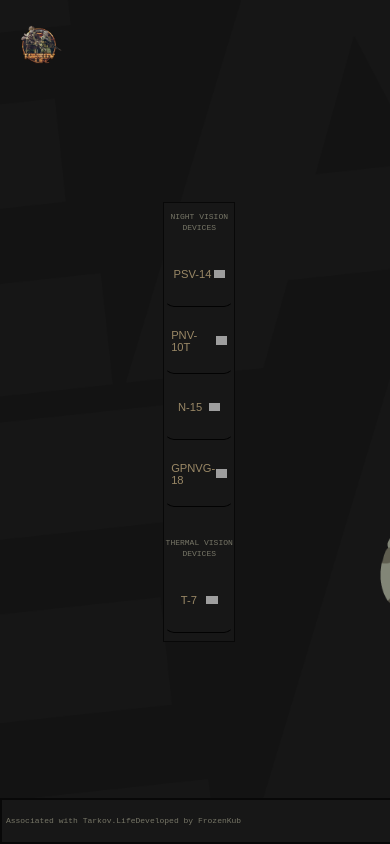
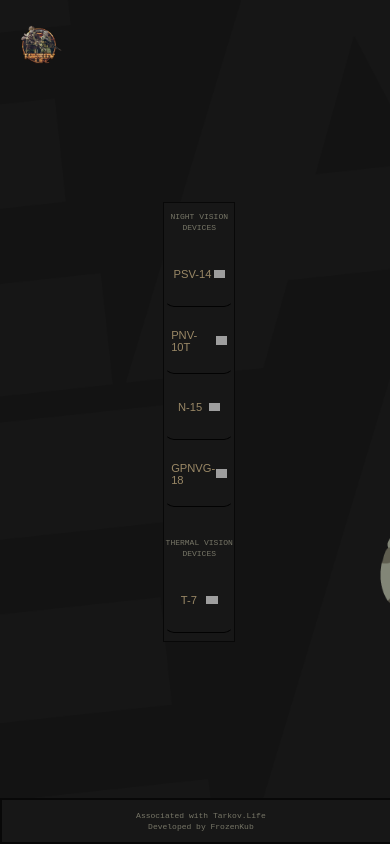
Before and after one commit to FrozenKub/Tarkov_life, a React (Create React App) app: page / in a window 390 px wide. Built offline with nearby package versions, Linux system fonts and the light colour scheme; grey boxes are pictures that could not be loaded.

Commit message:
Minor fix

```diff
--- a/src/sights-nvd.jsx
+++ b/src/sights-nvd.jsx
@@ -78,7 +78,6 @@
 <div>
 <div className="footer">
     <a>Associated with Tarkov.Life</a>
-    <a>   </a>
     <a>Developed by FrozenKub</a>
 </div>
 
--- a/src/styles/style.css
+++ b/src/styles/style.css
@@ -195,11 +195,12 @@
 {
   position: absolute;
   display: flex;
+  flex-direction: column;
   align-items: center;
-  justify-content: flex-start;
+  justify-content: center;
   padding-left: 1vw;
   background-color: #181818db;
-  border: 2px solid #080808;
+  border: 1px solid #080808;
   overflow: auto;
   white-space: pre-wrap;
   text-overflow: ellipsis;
@@ -212,7 +213,7 @@
 {
   display: grid;
   background-color: #181818db;
-  border: 2px solid #080808;
+  border: 1px solid #080808;
   overflow: auto;
   white-space: pre-wrap;
   text-overflow: ellipsis;
@@ -231,7 +232,7 @@
   justify-content: space-evenly;
   flex-direction: column;
   background-color: #181818db;
-  border: 2px solid #080808;
+  border: 1px solid #080808;
   overflow: auto;
   text-overflow: ellipsis;
   width: 15vw;
@@ -705,8 +706,8 @@
   {
     position: absolute;
     display: flex;
-    align-items: center;
-    justify-content: flex-start;
+    flex-direction: column;
+    justify-content: center;
     padding-left: 1vw;
     background-color: #181818db;
     border: 2px solid #080808;
```
